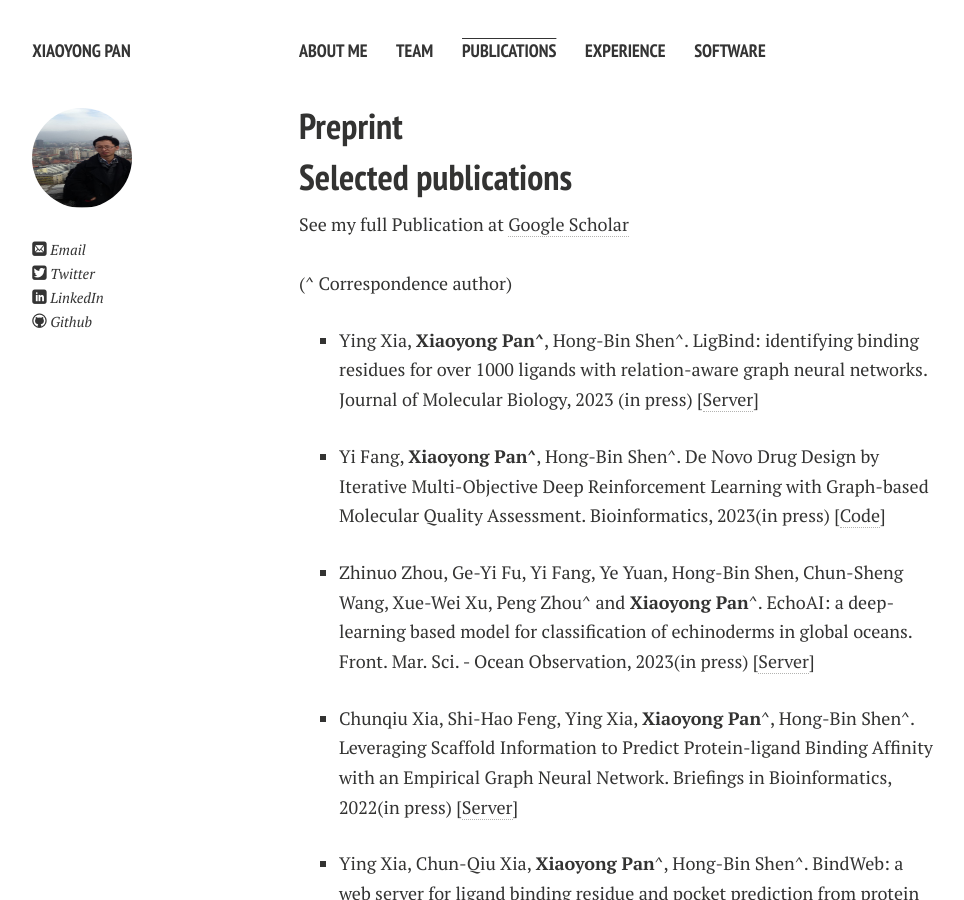
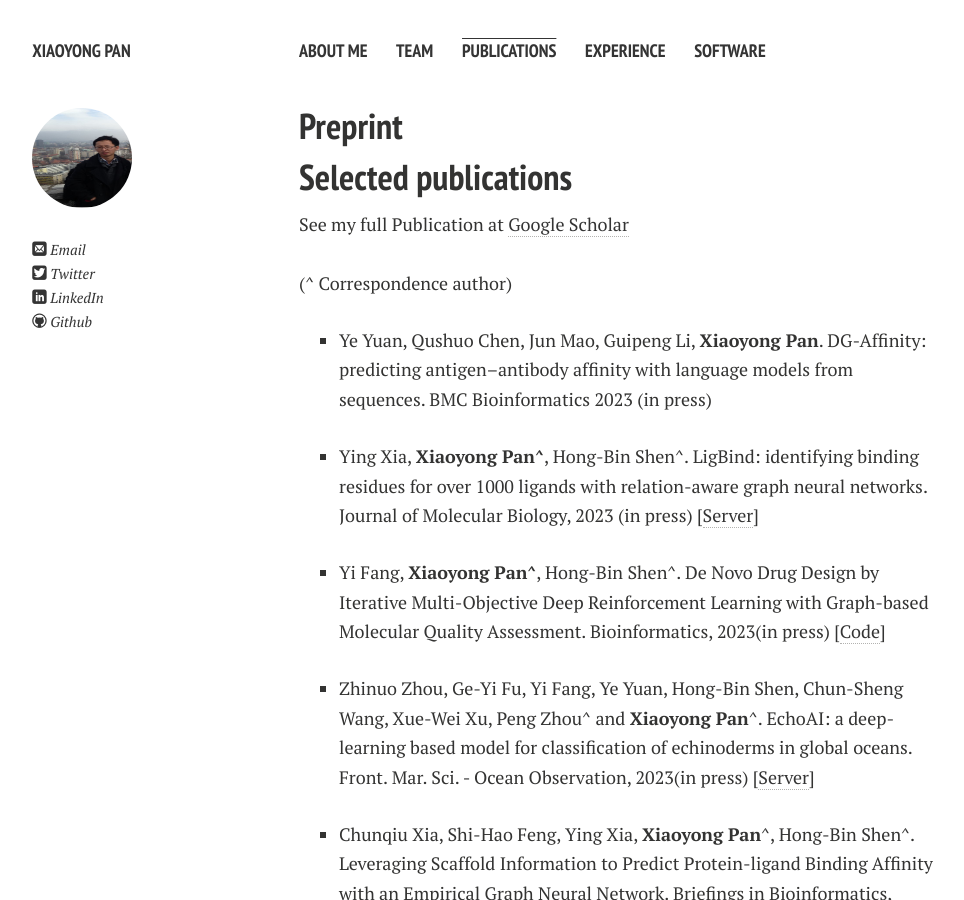
Before and after one commit to xypan1232/xypan1232.github.io, a Jekyll site: the page built from publications.md, in a window 1280 px wide and 900 px high. Shown: the whole window, without its empty margins (21-985 px from the left). Built offline with Jekyll 4.4.1, drawn with Linux system fonts in a browser that asks for light colours; nearby versions of some CDN libraries; Markdown is read by kramdown in place of the engine named in the settings.

Commit message:
Update publications.md

```diff
--- a/publications.md
+++ b/publications.md
@@ -11,6 +11,8 @@ title: Publications
 See my full Publication at <a href="https://scholar.google.com/citations?hl=en&user=Yis2IzgAAAAJ">Google Scholar</a> <br><br>
 (^ Correspondence author) <br>
 <ul>
+<li><p>Ye Yuan, Qushuo Chen, Jun Mao, Guipeng Li, <b>Xiaoyong Pan</b>. DG-Affinity: predicting antigen–antibody affinity with language models from sequences. BMC Bioinformatics 2023 (in press)</p>
+
 <li><p>Ying Xia, <b>Xiaoyong Pan^</b>, Hong-Bin Shen^. LigBind: identifying binding residues for over 1000 ligands with relation-aware graph neural networks. Journal of Molecular Biology, 2023 (in press)  [<a href="http://www.csbio.sjtu.edu.cn/bioinf/LigBind/">Server</a>]</p>
 
 
```
